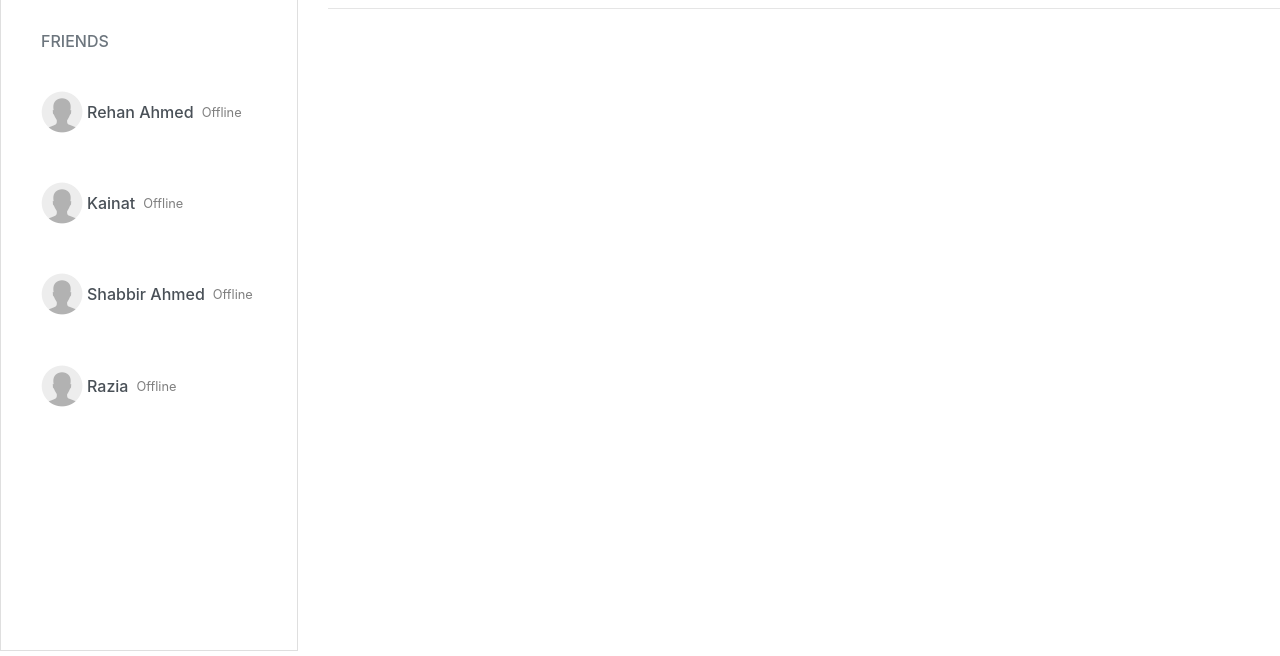
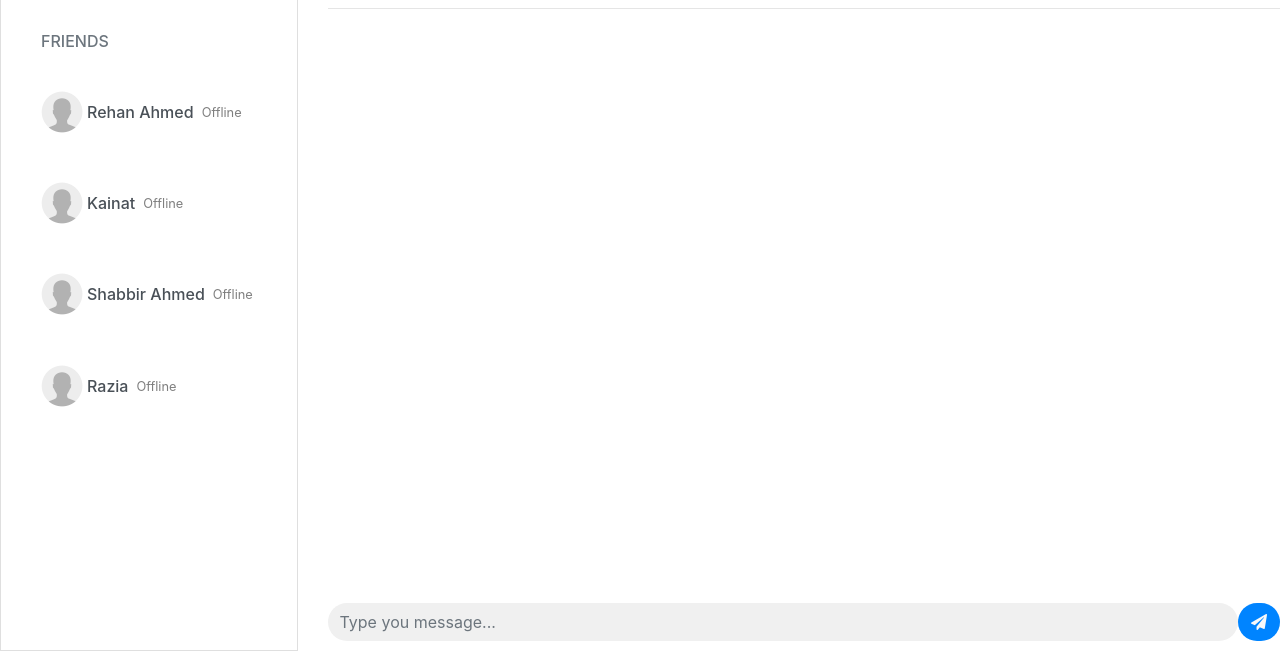
Before and after one commit to Rizwan8909/AJAX-PHP-JS-WEB-Projects, a PHP site: page /home.php in a window 1280 px wide. Shown: the part 144-800 px from the top of the page. Run offline with PHP 8.4, Linux system fonts and the light colour scheme; a user stored in the database is signed in; data comes from the database, SQL or seed files in the repository; some libraries are stand-ins or nearby versions.

Commit message:
Message box is created

```diff
--- a/php_chat_app/home.php
+++ b/php_chat_app/home.php
@@ -152,7 +152,7 @@ if (!isset($_SESSION['user_email'])) {
                     <hr>
 
                     <!-- Actual Chat -->
-                    <div id="right_chat" style="overflow:scroll; height: 600px;">
+                    <div id="right_chat" style="overflow:scroll; height: 570px;">
                         <?php
 
                         // Marking as read
@@ -202,6 +202,16 @@ if (!isset($_SESSION['user_email'])) {
                         </ul>
                     </div>
 
+                    <!-- Message box -->
+                    <div id="message">
+                        <form method="POST">
+                            <div class="d-flex my-2">
+                                <input type="text" class="form-control round-border border-0" id="message" name="message" placeholder="Type you message..." style="background-color: #F0F0F0;">
+                                <button name="submit" class="btn body-class round-border text-light"><i class="fas fa-paper-plane"></i></button>
+                            </div>
+                        </form>
+                    </div>
+
 
                 </div>
             </div>
```
